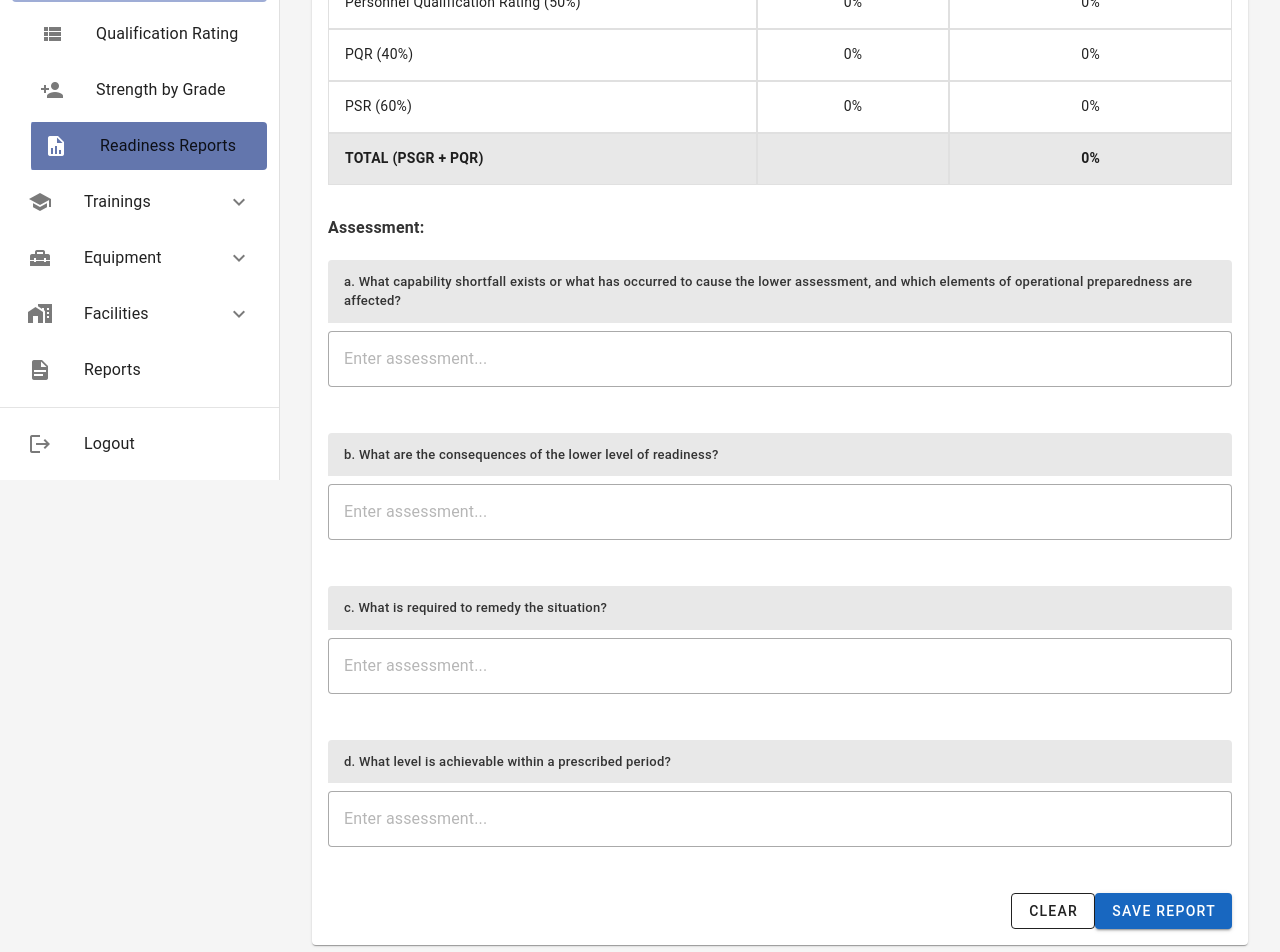
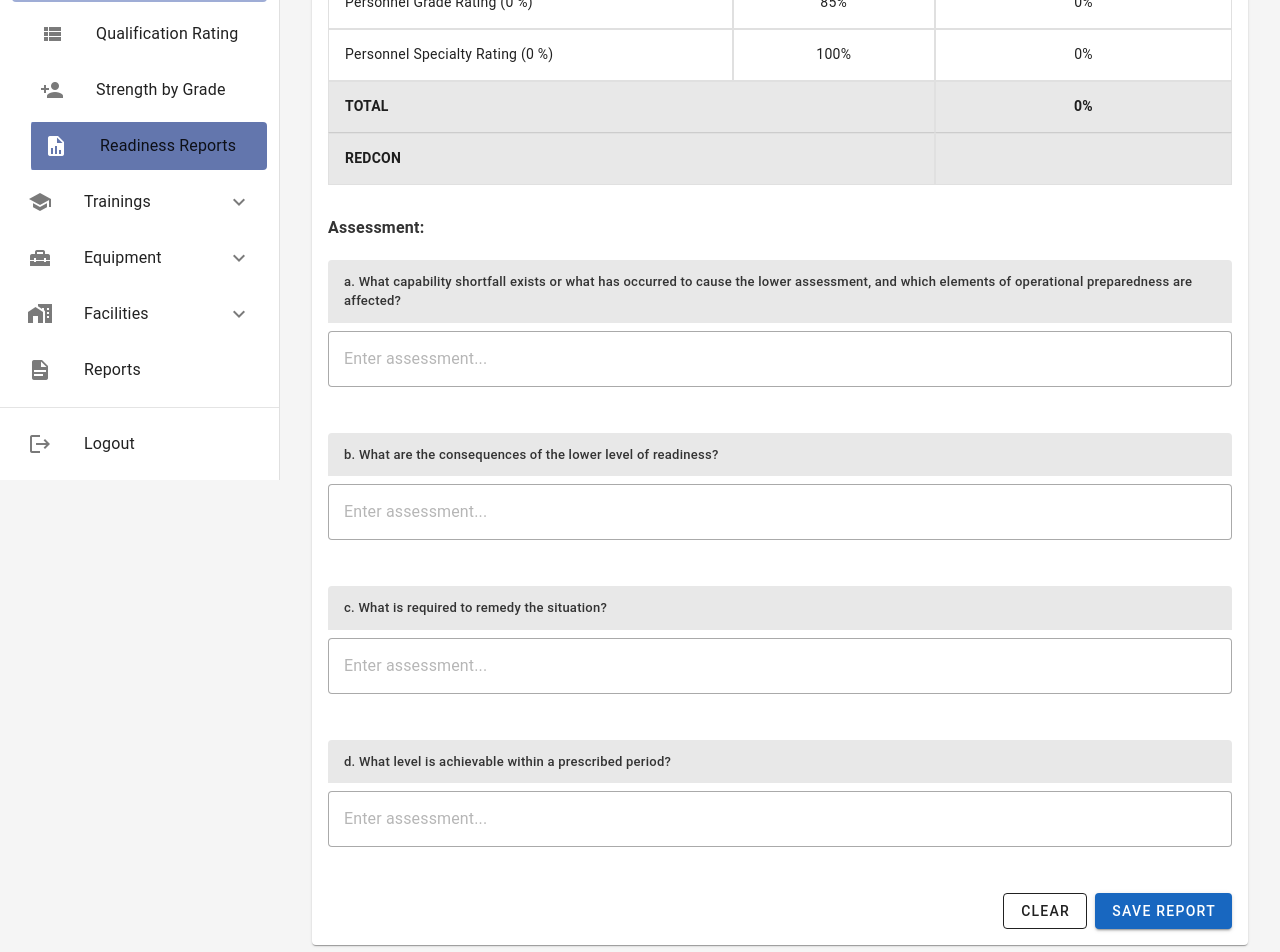
Before and after one commit to ceosalibio/pnjrrs-fe, a Vue app: page /personnel/3 in a window 1280 px wide. Shown: the part 320-1272 px from the top of the page. Built offline with nearby package versions, Linux system fonts and the light colour scheme.

Commit message:
update serial

```diff
--- /dev/null
+++ b/src/components/common/AssessmentForm.vue
@@ -0,0 +1,230 @@
+<template>
+  <div class="assessment-section">
+    <h3 class="assessment-title">{{ title }}</h3>
+
+    <div class="assessment-item">
+      <div class="question-header">
+        a. {{ questionA }}
+      </div>
+      <v-text-field
+        v-model="localAssessments.a"
+        variant="outlined"
+        placeholder="Enter assessment..."
+        class="mt-2"
+        @update:model-value="emitUpdate"
+      />
+    </div>
+
+    <div class="assessment-item">
+      <div class="question-header">
+        b. {{ questionB }}
+      </div>
+      <v-text-field
+        v-model="localAssessments.b"
+        variant="outlined"
+        placeholder="Enter assessment..."
+        class="mt-2"
+        @update:model-value="emitUpdate"
+      />
+    </div>
+
+    <div class="assessment-item">
+      <div class="question-header">
+        c. {{ questionC }}
+      </div>
+      <v-text-field
+        v-model="localAssessments.c"
+        variant="outlined"
+        placeholder="Enter assessment..."
+        class="mt-2"
+        @update:model-value="emitUpdate"
+      />
+    </div>
+
+    <div class="assessment-item">
+      <div class="question-header">
+        d. {{ questionD }}
+      </div>
+      <v-text-field
+        v-model="localAssessments.d"
+        variant="outlined"
+        placeholder="Enter assessment..."
+        class="mt-2"
+        @update:model-value="emitUpdate"
+      />
+    </div>
+
+    <div class="d-flex gap-2 justify-end mt-6">
+      <v-btn variant="outlined" @click="handleClear">{{ clearButtonText }}</v-btn>
+      <v-btn color="primary" @click="handleSave">{{ saveButtonText }}</v-btn>
+    </div>
+  </div>
+</template>
+
+<script setup>
+import { ref, watch } from 'vue'
+
+const props = defineProps({
+  /**
+   * Title for the assessment section
+   */
+  title: {
+    type: String,
+    default: 'Assessment:'
+  },
+  /**
+   * Question text for item a
+   */
+  questionA: {
+    type: String,
+    default: 'What capability shortfall exists or what has occurred to cause the lower assessment, and which elements of operational preparedness are affected?'
+  },
+  /**
+   * Question text for item b
+   */
+  questionB: {
+    type: String,
+    default: 'What are the consequences of the lower level of readiness?'
+  },
+  /**
+   * Question text for item c
+   */
+  questionC: {
+    type: String,
+    default: 'What is required to remedy the situation?'
+  },
+  /**
+   * Question text for item d
+   */
+  questionD: {
+    type: String,
+    default: 'What level is achievable within a prescribed period?'
+  },
+  /**
+   * Initial assessment values
+   */
+  assessments: {
+    type: Object,
+    default: () => ({
+      a: '',
+      b: '',
+      c: '',
+      d: ''
+    })
+  },
+  /**
+   * Text for clear button
+   */
+  clearButtonText: {
+    type: String,
+    default: 'Clear'
+  },
+  /**
+   * Text for save button
+   */
+  saveButtonText: {
+    type: String,
+    default: 'Save Report'
+  }
+})
+
+const emit = defineEmits(['update:assessments', 'save', 'clear'])
+
+const localAssessments = ref({
+  a: props.assessments.a || '',
+  b: props.assessments.b || '',
+  c: props.assessments.c || '',
+  d: props.assessments.d || ''
+})
+
+/**
+ * Watch for prop changes and update local values
+ */
+watch(
+  () => props.assessments,
+  (newVal) => {
+    localAssessments.value = {
+      a: newVal.a || '',
+      b: newVal.b || '',
+      c: newVal.c || '',
+      d: newVal.d || ''
+    }
+  },
+  { deep: true }
+)
+
+/**
+ * Emit update event when assessment values change
+ */
+const emitUpdate = () => {
+  emit('update:assessments', localAssessments.value)
+}
+
+/**
+ * Handle clear button click
+ */
+const handleClear = () => {
+  localAssessments.value = {
+    a: '',
+    b: '',
+    c: '',
+    d: ''
+  }
+  emit('clear', localAssessments.value)
+  emitUpdate()
+}
+
+/**
+ * Handle save button click
+ */
+const handleSave = () => {
+  emit('save', localAssessments.value)
+}
+</script>
+
+<style scoped>
+.assessment-section {
+  margin-top: 2rem;
+}
+
+.assessment-title {
+  font-size: 16px;
+  font-weight: 600;
+  margin-bottom: 20px;
+  color: #333;
+}
+
+.assessment-item {
+  margin-bottom: 24px;
+}
+
+.question-header {
+  background-color: #e8e8e8;
+  padding: 12px 16px;
+  font-size: 13px;
+  font-weight: 500;
+  color: #333;
+  border-radius: 4px 4px 0 0;
+  line-height: 1.5;
+}
+
+.d-flex {
+  display: flex;
+}
+
+.gap-2 {
+  gap: 0.5rem;
+}
+
+.justify-end {
+  justify-content: flex-end;
+}
+
+.mt-6 {
+  margin-top: 1.5rem;
+}
+
+.mt-2 {
+  margin-top: 0.5rem;
+}
+</style>
--- a/src/services/reportService.js
+++ b/src/services/reportService.js
@@ -40,6 +40,7 @@ export const executeReportAction  = async (payload, reportType, action = 'create
     return {
       success: false,
       error: error.message || `Failed to ${action} ${reportType} report`,
+      message: error.response?.data?.message || error.message || `Failed to ${action} ${reportType} report`,
     }
   }
 }
--- a/src/stores/reportStore.js
+++ b/src/stores/reportStore.js
@@ -11,4 +11,15 @@ export const useReportStore = defineStore('report', () => {
         personnelItems,
         reportId
     }
-})
+},
+{
+    persist: {
+        paths: [
+            "personnelReportData",
+            "personnelItems",
+
+        ],
+    },
+}
+
+)
--- a/src/views/personnel/QualityRating.vue
+++ b/src/views/personnel/QualityRating.vue
@@ -37,8 +37,8 @@
           </thead>
           <tbody>
             <tr v-for="(item, i) in reportStore.personnelItems" :key="i">
-              <td>{{ item.description }}</td>
-              <td :class="{ 'editable-cell': isEditMode && item.grade }">
+              <td v-if="!item?.office">{{ item.description }}</td>
+              <td v-if="!item?.office" :class="{ 'editable-cell': isEditMode && item.grade }">
                   <div v-if="isEditMode && item.grade">
                     <div class="cell-content ga-2">
                       <AppAutocomplete
@@ -81,11 +81,11 @@
 
 
               </td>
-              <td class="text-center">{{ item.grade }}</td>
-              <td class="text-center">{{ item.grade_actual }}</td>
-              <td>{{ item.grade_points }}</td>
-              <td  class="text-center">{{ item.afpos }}</td>
-               <td :class="{ 'editable-cell': isEditMode && item.grade }">
+              <td v-if="!item?.office" class="text-center">{{ item.grade }}</td>
+              <td v-if="!item?.office" class="text-center">{{ item.grade_actual }}</td>
+              <td v-if="!item?.office">{{ item.grade_points }}</td>
+              <td v-if="!item?.office" class="text-center">{{ item.afpos }}</td>
+               <td v-if="!item?.office" :class="{ 'editable-cell': isEditMode && item.grade }">
                 <AppAutocomplete
                   v-if="isEditMode && item.grade"
                   v-model="item.afpos_actual_id"
@@ -98,8 +98,8 @@
                 />
                 <span v-else>{{ item.afpos_actual_name }}</span>
               </td>
-              <td>{{ item.afpos_points }}</td>
-              <td class="text-center">{{ item.required }}</td>
+              <td v-if="!item?.office">{{ item.afpos_points }}</td>
+              <td v-if="!item?.office" class="text-center">{{ item.required }}</td>
             </tr>
           </tbody>
         </v-table>
@@ -141,8 +141,16 @@ const hasUnsavedChanges = ref(false)
 
 
 const typeList = ref([
+  // { text: 'PN', value: 'PN' },
+  // { text: 'PMC', value: 'PMC' },
   { text: 'PN', value: 'PN' },
-  { text: 'PMC', value: 'PMC' }
+  { text: 'PN(M)', value: 'PN(M)' },
+  { text: 'PN(GSC)', value: 'PN(GSC)' },
+  { text: 'PN(M)(GSC)', value: 'PN(M)(GSC)' },
+  { text: 'PN(MNSA)', value: 'PN(MNSA)' },
+  { text: 'PN(JSC)', value: 'PN(JSC)' },
+  { text: 'PN(M)(MNSA)', value: 'PN(M)(MNSA)' },
+  { text: 'PN(M)(JSC)', value: 'PN(M)(JSC)' }
 ])
 
 
@@ -251,14 +259,25 @@ const handleSave = async () => {
       required: requiredCount
     }
     console.log(payload, 'payload')
+
+    // Exit edit mode immediately to stop watcher from marking changes as unsaved
+    isEditMode.value = false
+    hasUnsavedChanges.value = false
+
     const response = await executeReportAction(payload, 'personnel', 'update', reportStore.reportId)
     console.log(response, 'response')
 
+    // Check if response contains an error
+    if (response?.status !== 'success') {
+      showError(response?.message || 'Error saving data')
+      return
+    }
+
     showSuccess('Personnel data saved successfully!')
-    isEditMode.value = false
-    hasUnsavedChanges.value = false
   } catch (error) {
     showError('Error saving data: ' + error.message)
+    // Re-enter edit mode if save failed
+    isEditMode.value = true
   }
 }
 
--- a/src/views/personnel/ReadinessReports.vue
+++ b/src/views/personnel/ReadinessReports.vue
@@ -10,104 +10,73 @@
         <v-table class="rating-summary-table mb-8">
           <thead>
             <tr class="header-row">
-              <th>RATING</th>
-              <th>PERCENTAGE</th>
-              <th>WEIGHT PERCENTAGE</th>
+              <th class="text-center">RATING</th>
+              <th class="text-center">PERCENTAGE</th>
+              <th class="text-center">WEIGHT PERCENTAGE</th>
             </tr>
           </thead>
           <tbody>
             <tr>
-              <td>PSGR (50%)</td>
-              <td class="text-center">{{ psgrPercentage }}%</td>
-              <td class="text-center">{{ psgrWeightedPercentage }}%</td>
+              <td>Personnel Fill-up Rating ({{ readinessTableData?.fillUpRating || 0 }} %)</td>
+              <td class="text-center">80%</td>
+              <td class="text-center">{{ readinessTableData?.finalFillUpRating || 0 }}%</td>
             </tr>
             <tr>
-              <td>Personnel Qualification Rating (50%)</td>
-              <td class="text-center">{{ pqrPercentage }}%</td>
-              <td class="text-center">{{ pqrWeightedPercentage }}%</td>
+              <td>Personnel Grade Rating ({{ readinessTableData?.gradeRating || 0 }} %)</td>
+              <td class="text-center">85%</td>
+              <td class="text-center">{{ readinessTableData?.finalGradeRating || 0 }}%</td>
             </tr>
             <tr>
-              <td>PQR (40%)</td>
-              <td class="text-center">{{ pqrDetailPercentage }}%</td>
-              <td class="text-center">{{ pqrDetailWeightedPercentage }}%</td>
-            </tr>
-            <tr>
-              <td>PSR (60%)</td>
-              <td class="text-center">{{ psrPercentage }}%</td>
-              <td class="text-center">{{ psrWeightedPercentage }}%</td>
+              <td>Personnel Specialty Rating ({{ readinessTableData?.afposRating || 0 }} %)</td>
+              <td class="text-center">100%</td>
+              <td class="text-center">{{ readinessTableData?.finalAfposRating || 0 }}%</td>
             </tr>
             <tr class="total-row">
-              <td class="font-weight-600">TOTAL (PSGR + PQR)</td>
+              <td colspan="2">TOTAL</td>
+              <td class="text-center">{{ readinessTableData?.readiness || 0 }}%</td>
+            </tr>
+            <tr class="total-row">
+              <td colspan="2">REDCON</td>
               <td class="text-center"></td>
-              <td class="text-center font-weight-600">{{ totalWeightedPercentage }}%</td>
             </tr>
           </tbody>
         </v-table>
 
         <!-- Assessment Section -->
-        <div class="assessment-section">
-          <h3 class="assessment-title">Assessment:</h3>
-
-          <div class="assessment-item">
-            <div class="question-header">
-              a. What capability shortfall exists or what has occurred to cause the lower assessment, and which elements of operational preparedness are affected?
-            </div>
-            <v-text-field
-              v-model="assessmentA"
-              variant="outlined"
-              placeholder="Enter assessment..."
-              class="mt-2"
-            />
-          </div>
-
-          <div class="assessment-item">
-            <div class="question-header">
-              b. What are the consequences of the lower level of readiness?
-            </div>
-            <v-text-field
-              v-model="assessmentB"
-              variant="outlined"
-              placeholder="Enter assessment..."
-              class="mt-2"
-            />
-          </div>
-
-          <div class="assessment-item">
-            <div class="question-header">
-              c. What is required to remedy the situation?
-            </div>
-            <v-text-field
-              v-model="assessmentC"
-              variant="outlined"
-              placeholder="Enter assessment..."
-              class="mt-2"
-            />
-          </div>
-
-          <div class="assessment-item">
-            <div class="question-header">
-              d. What level is achievable within a prescribed period?
-            </div>
-            <v-text-field
-              v-model="assessmentD"
-              variant="outlined"
-              placeholder="Enter assessment..."
-              class="mt-2"
-            />
-          </div>
-
-          <div class="d-flex gap-2 justify-end mt-6">
-            <v-btn variant="outlined" @click="reset">Clear</v-btn>
-            <v-btn color="primary" @click="save">Save Report</v-btn>
-          </div>
-        </div>
+        <AssessmentForm
+          v-model:assessments="assessments"
+          @save="save"
+          @clear="reset"
+        />
       </v-card-text>
     </v-card>
+
+    <!-- Save Confirmation Dialog -->
+    <AppDialog
+      v-model="showConfirmDialog"
+      title="Confirm Save"
+      message="Are you sure you want to save this assessment? This action cannot be undone."
+      confirm-text="Save"
+      cancel-text="Cancel"
+      confirm-color="success"
+      @confirm="handleConfirmSave"
+      @cancel="handleCancelSave"
+    />
   </div>
 </template>
 
 <script setup>
 import { ref, computed } from 'vue'
+import AssessmentForm from '@/components/common/AssessmentForm.vue'
+import AppDialog from '@/components/common/AppDialog.vue'
+import { useReportStore } from '@/stores/reportStore'
+import { executeReportAction  } from '@/services/reportService'
+
+const reportStore = useReportStore()
+
+// Dialog state
+const showConfirmDialog = ref(false)
+const pendingAssessmentData = ref(null)
 
 // Rating percentages
 const psgrPercentage = ref(0)
@@ -115,11 +84,23 @@ const pqrPercentage = ref(0)
 const pqrDetailPercentage = ref(0)
 const psrPercentage = ref(0)
 
-// Assessment fields
-const assessmentA = ref('')
-const assessmentB = ref('')
-const assessmentC = ref('')
-const assessmentD = ref('')
+// Assessment object
+const assessmentsTemp = ref({
+  a: '',
+  b: '',
+  c: '',
+  d: ''
+})
+
+const readinessTableData = computed(()=>{
+  return reportStore?.personnelReportData?.result
+})
+
+const assessments = computed(()=>{
+  return reportStore?.personnelReportData?.assessment ?? assessmentsTemp.value
+})
+
+
 
 // Computed weighted percentages
 const psgrWeightedPercentage = computed(() => {
@@ -147,26 +128,40 @@ const reset = () => {
   pqrPercentage.value = 0
   pqrDetailPercentage.value = 0
   psrPercentage.value = 0
-  assessmentA.value = ''
-  assessmentB.value = ''
-  assessmentC.value = ''
-  assessmentD.value = ''
+  assessments.value = {
+    a: '',
+    b: '',
+    c: '',
+    d: ''
+  }
 }
 
-const save = () => {
-  console.log({
-    psgrPercentage: psgrPercentage.value,
-    pqrPercentage: pqrPercentage.value,
-    pqrDetailPercentage: pqrDetailPercentage.value,
-    psrPercentage: psrPercentage.value,
-    assessments: {
-      a: assessmentA.value,
-      b: assessmentB.value,
-      c: assessmentC.value,
-      d: assessmentD.value
-    }
-  })
+const save = (assessmentData) => {
+  // Store the assessment data and show confirmation dialog
+  pendingAssessmentData.value = assessmentData || assessments.value
+  showConfirmDialog.value = true
+}
+
+/**
+ * Handle confirmation from dialog
+ */
+const handleConfirmSave = async () => {
+  let payload ={
+    assessment: pendingAssessmentData.value
+  }
+  const response = await executeReportAction (payload, 'personnel','update', reportStore.personnelReportData?.id)
+  console.log(response)
+  reportStore.personnelReportData = response?.data
+  showConfirmDialog.value = false
   alert('Report saved successfully!')
+}
+
+/**
+ * Handle cancel from dialog
+ */
+const handleCancelSave = () => {
+  showConfirmDialog.value = false
+  pendingAssessmentData.value = null
 }
 </script>
 
--- a/src/views/personnel/StrengthByGrade.vue
+++ b/src/views/personnel/StrengthByGrade.vue
@@ -18,7 +18,7 @@
         </v-card>
 
         <v-card class="summary-card mt-4">
-          <v-card-title class="title-banner">PSO RATING</v-card-title>
+          <v-card-title class="title-banner">PERSONNEL FILL UP RATING</v-card-title>
           <v-card-text>
             <div class="summary-row">
               <span>Rating</span>
@@ -207,7 +207,8 @@ const totalActual = computed(() => officerActual.value + enlistedActual.value +
 
 const psoRating = computed(() => {
   if (totalTO.value === 0) return 0
-  return Math.round((totalActual.value / totalTO.value) * 100)
+  let result = (totalActual.value / totalTO.value) * 100
+  return result?result?.toFixed(2) : 0
 })
 </script>
 
--- a/src/views/settings/SettingTableOrganization.vue
+++ b/src/views/settings/SettingTableOrganization.vue
@@ -7,8 +7,9 @@
             <AppCard class="mb-4">
                 <template #default>
                     <div class="d-flex justify-space-between align-center gap-3">
-                        <div>
+                        <div >
                             <input
+                                v-if="csvData?.length == 0"
                                 ref="fileInput"
                                 type="file"
                                 accept=".csv"
@@ -18,6 +19,7 @@
                             <AppButton
                                 @click="triggerFileInput"
                                 color="primary"
+                                :disabled="csvData?.length > 0"
                             >
                                 📁 Choose CSV File
                             </AppButton>
@@ -489,11 +491,14 @@
                 response = await updateOrganizationSettings(organizationSettingId.value, payload);
             } else {
                 response = await saveOrganizationSettings(payload);
+                console.log('testtse')
                 csvData.value = [];
+                // await loadOrganizationData()
             }
 
             console.log('Response from backend:', response);
             if(response?.status == 'success') {
+                console.log('testes')
                 // showSnackbar('Data saved successfully!', 'success');
                 if(payload?.office_id){
                     const result = await filterStore.getSubOffices(1,null,payload?.office_id);
@@ -502,7 +507,9 @@
                     const result = await filterStore.getOffices(1,null,payload?.sub_unit_id);
                     filterStore.organizationFilterItems.offices = result.data;
                 }
-                //  await loadOrganizationData();
+                filterStore.office = response?.data[0]?.office_id;
+                filterStore.suboffice = response?.data[0]?.sub_office_id;
+                 await loadOrganizationData();
             }
         } catch (error) {
             console.error('Error saving data:', error);
--- a/src/views/settings/SettingsUsersView.vue
+++ b/src/views/settings/SettingsUsersView.vue
@@ -21,6 +21,7 @@
             prepend-inner-icon="mdi-magnify"
             class="flex-grow-1"
             density="compact"
+            hide-details
           />
           <AppAutocomplete
             label="Units"
```
Also changed, not shown: src/components/layouts/AppFilterHeader.vue (+11 -0 lines), src/stores/filterStore.js (+63 -26 lines), src/utils/personnelCalculations.js (+17 -5 lines).
